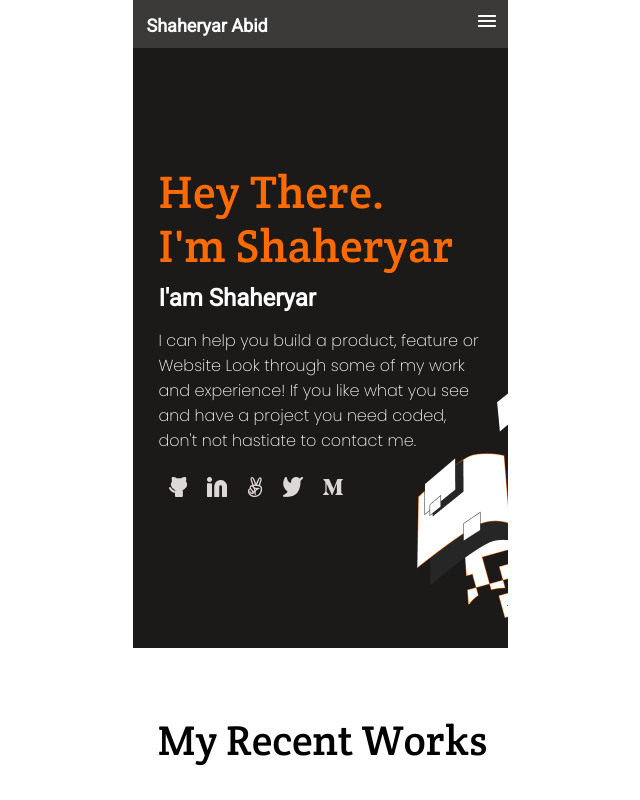
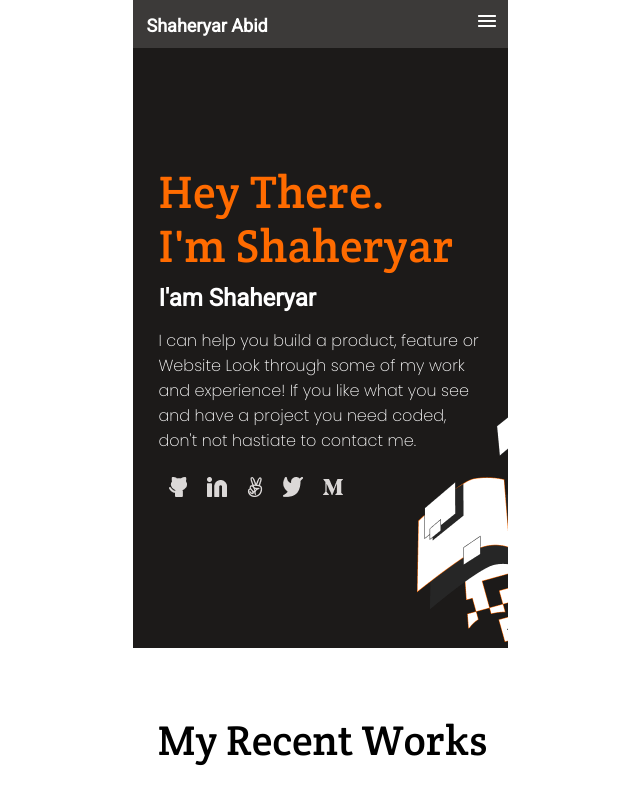
Before and after one commit to Shaheryar0054/Portfolio-setup-and-mobile-first, a plain HTML site: page index.html in a window 1280 px wide. Shown: the top 800 px of the page, without its empty margins (320-960 px from the left). Drawn offline with Linux system fonts and the light colour scheme; a web font is replaced by a local one.

Commit message:
Make some changes on the HTML and CSS file

```diff
--- a/index.html
+++ b/index.html
@@ -65,9 +65,7 @@
                 </li>
             </ul>
         </div>
-        <section class="bg-img">
-            <img src="img/Group.png" alt="background-img">
-        </section>
+
     </main>
     <section class="main-content-2">
         <div class="heading-3">
--- a/style.css
+++ b/style.css
@@ -45,6 +45,9 @@ body {
   height: 600px;
   background-color: #1c1a19;
   margin: auto auto;
+  background-image: url(img/Group.png);
+  background-repeat: no-repeat;
+  background-position: right 325px;
 }
 
 .heading-1 {
```
